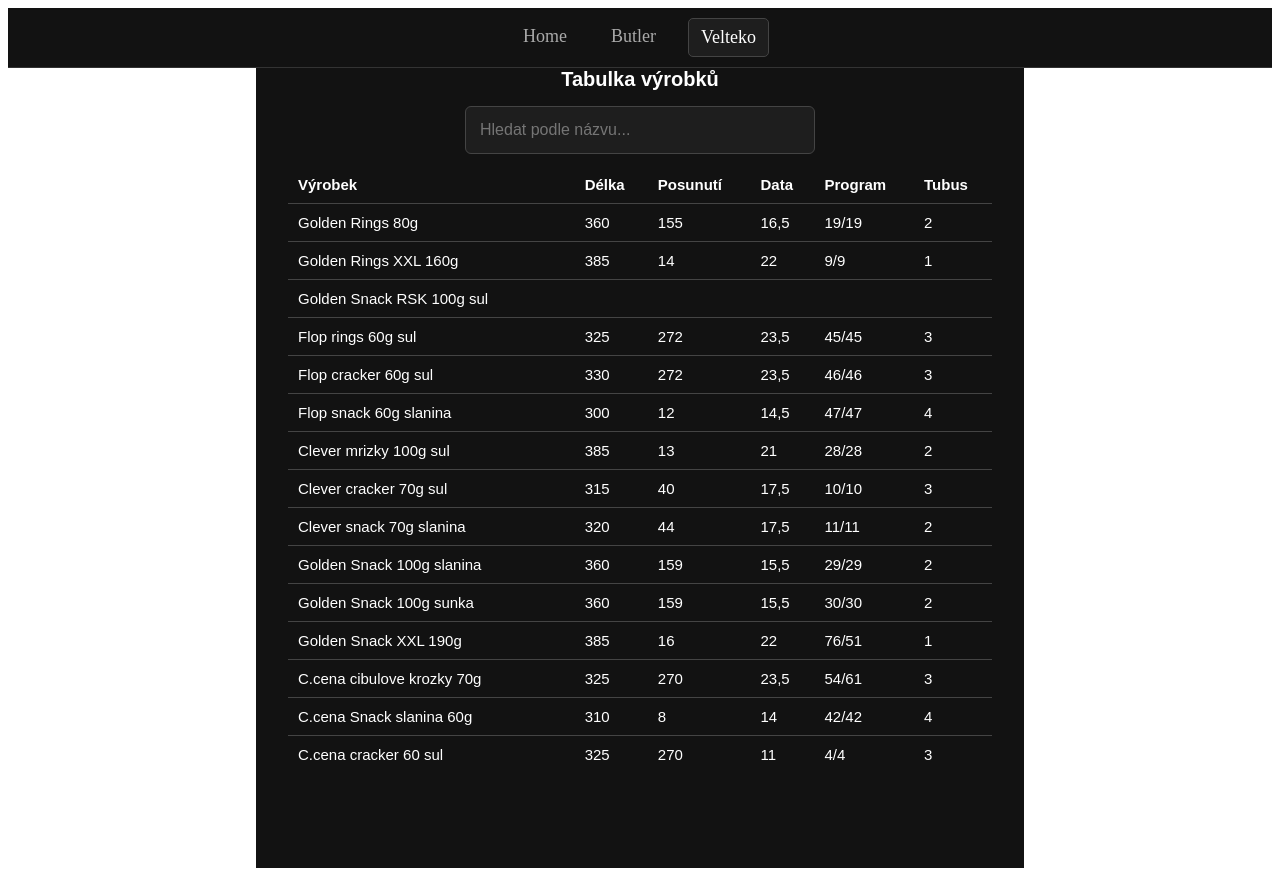
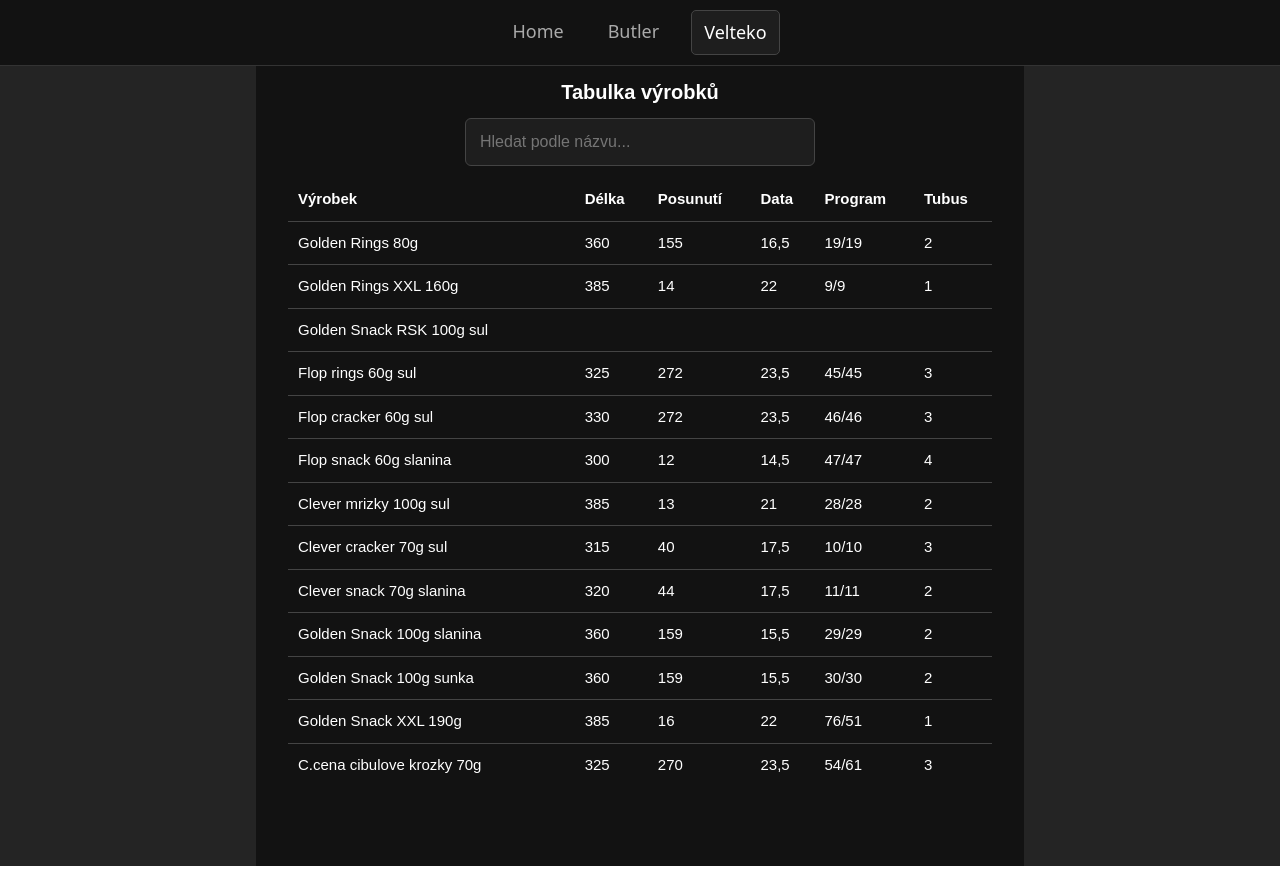
Before and after one commit to DmytroVorobiov1212/my-pwa-GoldenSnack, a React (Vite) app: page /velteko in a window 1280 px wide. Built offline with nearby package versions, Linux system fonts and the light colour scheme.

Commit message:
new style

```diff
--- a/dev-dist/sw.js
+++ b/dev-dist/sw.js
@@ -82,7 +82,7 @@
     "revision": "3ca0b8505b4bec776b69afdba2768812"
   }, {
     "url": "index.html",
-    "revision": "0.78dth21t4c"
+    "revision": "0.60tnov5md9"
   }], {});
   workbox.cleanupOutdatedCaches();
   workbox.registerRoute(new workbox.NavigationRoute(workbox.createHandlerBoundToURL("index.html"), {
--- a/src/components/Table/Table.module.css
+++ b/src/components/Table/Table.module.css
@@ -1,7 +1,7 @@
 /* Контейнер для таблиці */
 .container {
     margin: 0 auto;
-    padding: 0 16px;
+    padding: 16px 16px 0 16px;
     background-color: #121212;
     color: #fff;
     min-height: 100vh;
@@ -12,14 +12,14 @@
 @media screen and (min-width: 375px) {
     .container {
         width: 375px;
-        padding: 0 32px;
+        padding: 15px 32px 0 32px;
     }
 }
 
 @media screen and (min-width: 768px) {
     .container {
         width: 768px;
-        padding: 0 32px;
+        padding: 15px 32px 0 32px;
     }
 }
 
--- a/src/index.css
+++ b/src/index.css
@@ -1,9 +1,9 @@
+/* RESET — скидання дефолтних стилів браузера */
 *,
 *::before,
 *::after {
   box-sizing: border-box;
 }
-
 
 h1,
 h2,
@@ -39,3 +39,79 @@
   max-width: 100%;
   height: auto;
 }
+
+/* --- ТВОЯ БАЗОВА СТИЛІЗАЦІЯ --- */
+:root {
+  font-family: system-ui, Avenir, Helvetica, Arial, sans-serif;
+  line-height: 1.5;
+  font-weight: 400;
+
+  color-scheme: light dark;
+  color: rgba(255, 255, 255, 0.87);
+  background-color: #242424;
+
+  font-synthesis: none;
+  text-rendering: optimizeLegibility;
+  -webkit-font-smoothing: antialiased;
+  -moz-osx-font-smoothing: grayscale;
+}
+
+body {
+  margin: 0;
+  min-width: 320px;
+  min-height: 100vh;
+  background-color: #242424;
+  color: rgba(255, 255, 255, 0.87);
+}
+
+a {
+  font-weight: 500;
+  color: #646cff;
+  text-decoration: inherit;
+}
+
+a:hover {
+  color: #535bf2;
+}
+
+h1 {
+  font-size: 3.2em;
+  line-height: 1.1;
+}
+
+button {
+  border-radius: 8px;
+  border: 1px solid transparent;
+  padding: 0.6em 1.2em;
+  font-size: 1em;
+  font-weight: 500;
+  font-family: inherit;
+  background-color: #1a1a1a;
+  cursor: pointer;
+  transition: border-color 0.25s;
+}
+
+button:hover {
+  border-color: #646cff;
+}
+
+button:focus,
+button:focus-visible {
+  outline: 4px auto -webkit-focus-ring-color;
+}
+
+/* Light mode */
+@media (prefers-color-scheme: light) {
+  :root {
+    color: #213547;
+    background-color: #ffffff;
+  }
+
+  a:hover {
+    color: #747bff;
+  }
+
+  button {
+    background-color: #f9f9f9;
+  }
+}
```
Also changed, not shown: 1 other file (tests, documents, lock files or other folders).
